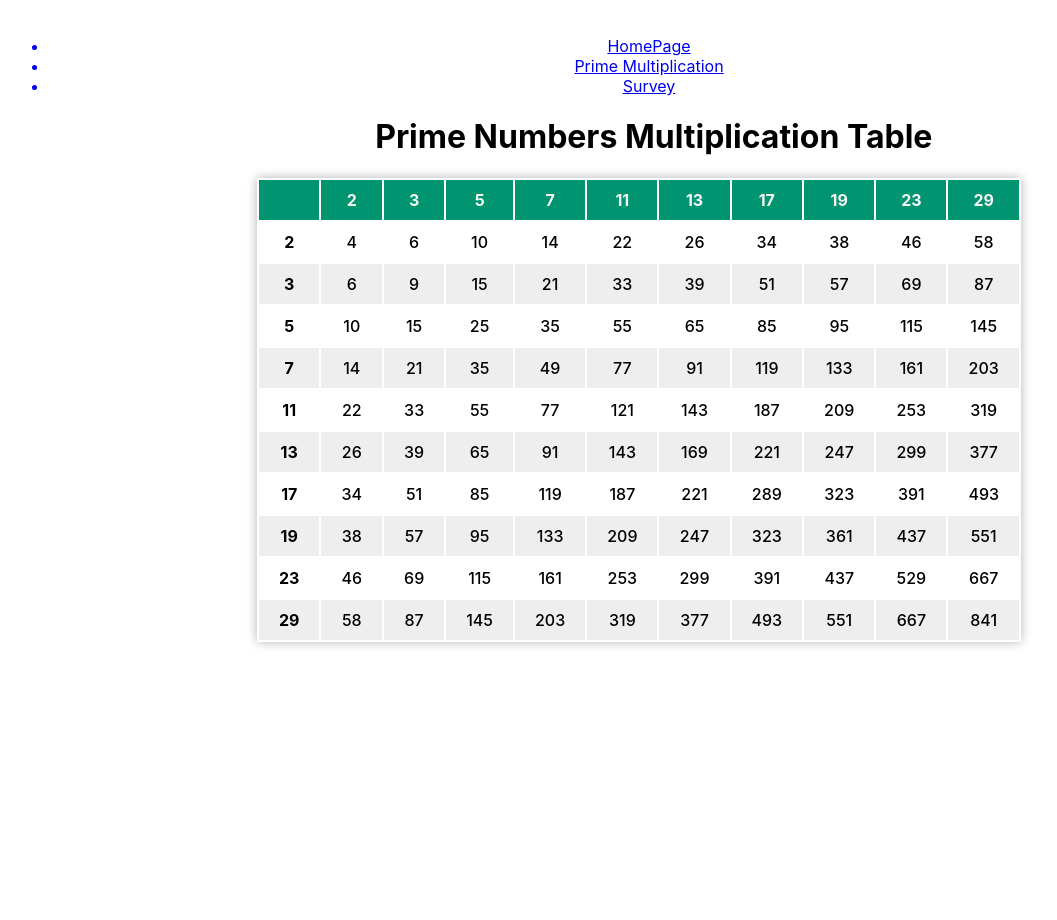
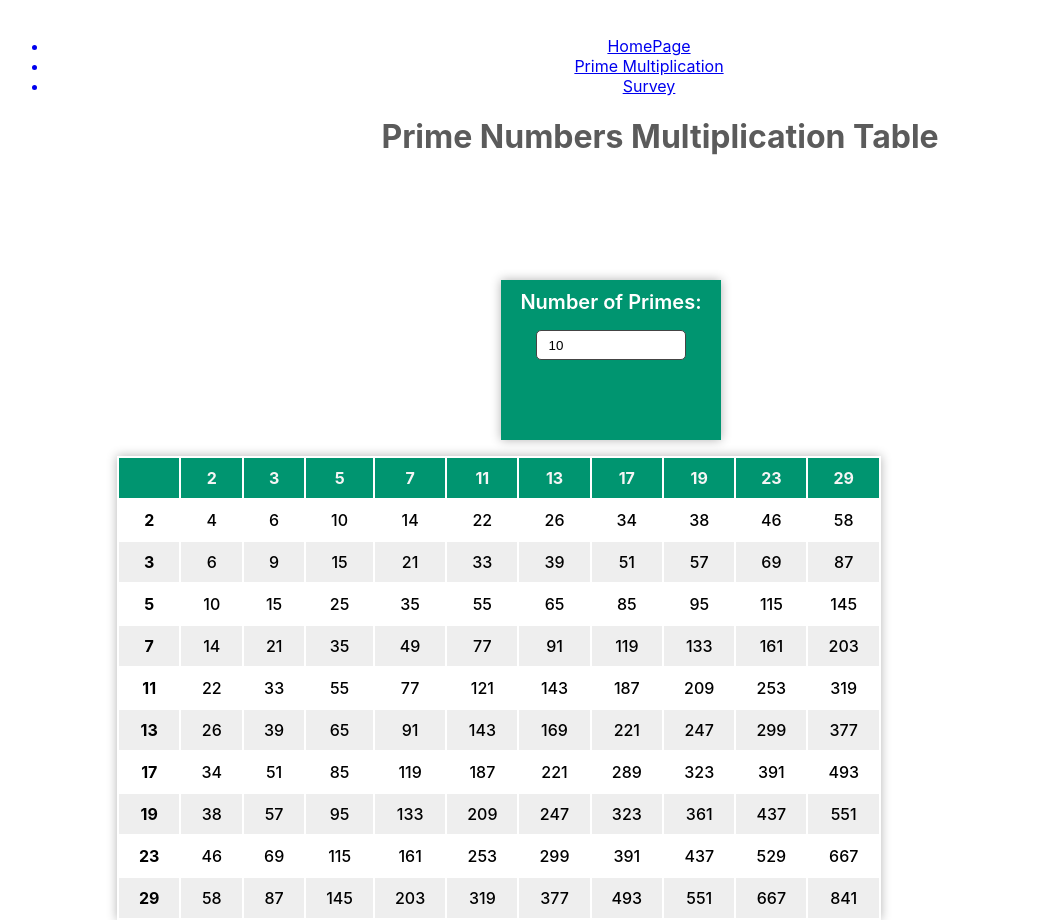
Before and after one commit to kennyoderinde/e-commerce-redux-project, a React (Create React App) app: page /multiplication-table in a window 1280 px wide. Shown: the whole page, without its empty margins (11-1068 px from the left). Before the commit the page ends 800 px from the top, so only its background shows below. Built offline with nearby package versions, Linux system fonts and the light colour scheme.

Commit message:
I added an input button to recieve values from users to print prime numbers

```diff
--- a/src/pages/IsPrime.css
+++ b/src/pages/IsPrime.css
@@ -1,12 +1,38 @@
 .container{
-    margin-left: 20%;
-    text-align: center;
+
+}
+.head-label{
+    width: 220px;
+    height: 20%;
+    font-size: 20px;
+    color: white;
+    background-color: #009570;
+    position: absolute;
+    left: 40%;
+    top: 35%;
+    padding: 10px;
+    box-shadow: 0 0 10px rgba(0, 0, 0, 0.3);
+
+
+}
+
+input{
+    width: 150px;
+    position: absolute;
+    left: -60px;
+    top: 50px;
 }
 h1{
     /* text-align: center; */
-    margin-left: -20%;
+    margin-left: 5%;
+    margin-bottom: 20px;
+    padding-bottom: 100px;
+    color: rgb(91, 91, 91);
 }
 .table{
+    position: absolute;
+    top: 57%;
+    left: 10%;
     box-shadow: 0 0 10px rgba(0, 0, 0, 0.3);
     overflow: hidden;
     text-align: center;
--- a/src/pages/MultiplicationTable.js
+++ b/src/pages/MultiplicationTable.js
@@ -1,24 +1,20 @@
-import React from "react";
+import React, { useState } from 'react';
 import "./IsPrime.css"
-// import "./IsPrime.test"
 
-
+// function to check if a number is prime
 function isPrime(num) {
-    // function to check if a number is prime
-    for(let i = 2; i < num; i++) {
-      if(num % i === 0) {
-        return false;
+  if (num < 2) return false;
+  for (let i = 2; i < num; i++) {
+    if (num % i === 0) return false;
   }
+  return true;
 }
-    return num !== 1;
-  }
-
-  function getPrimes(num) {
 // function to generate the first num prime numbers
-    const primes = [];
+function generatePrimes(numPrimes) {
+  let primes = [];
   let i = 2;
-    while(primes.length < num) {
-      if(isPrime(i)) {
+  while (primes.length < numPrimes) {
+    if (isPrime(i)) {
       primes.push(i);
     }
     i++;
@@ -26,41 +22,37 @@ import "./IsPrime.css"
   return primes;
 }
 
-  function generateTable(primes) {
 // function to generate the multiplication table
-    const table = [];
-    for(let i = 0; i < primes.length; i++) {
-      const row = [];
-      for(let j = 0; j < primes.length; j++) {
-        row.push(primes[i] * primes[j]);
-      }
-      table.push(row);
-    }
-    return table;
+function MultiplicationTable() {
+  const [numPrimes, setNumPrimes] = useState(10);
+  const [primes, setPrimes] = useState(generatePrimes(numPrimes));
+
+  function handleNumPrimesChange(event) {
+    const newNumPrimes = parseInt(event.target.value);
+    setNumPrimes(newNumPrimes);
+    setPrimes(generatePrimes(newNumPrimes));
   }
 
-function MultiplicationTable() {
-    const primes = getPrimes(10);
-    const table = generateTable(primes);
-
   return (
-    <div className="container">
+    <div className='container'>
       <h1>Prime Numbers Multiplication Table</h1>
-      <table className="table">
-        <thead className="thead">
+      <label className='head-label'>
+        Number of Primes:
+        <input className='input-box' type="number" value={numPrimes} onChange={handleNumPrimesChange} />
+      </label> <br></br>
+      <table className='table'>
+        <thead className='thead'>
           <tr>
             <th></th>
-            {primes.map((prime) => (
-              <th key={prime}>{prime}</th>
-            ))}
+            {primes.map(prime => <th key={prime}>{prime}</th>)}
           </tr>
         </thead>
-        <tbody className="table-body">
-          {primes.map((prime, i) => (
-            <tr key={prime}>
-              <th>{prime}</th>
-              {table[i].map((product, j) => (
-                <td key={j}>{product}</td>
+        <tbody className='table-body'>
+          {primes.map(prime1 => (
+            <tr key={prime1}>
+              <th>{prime1}</th>
+              {primes.map(prime2 => (
+                <td key={prime2}>{prime1 * prime2}</td>
               ))}
             </tr>
           ))}
```
Lines whose indentation alone changed are shown as unchanged.
